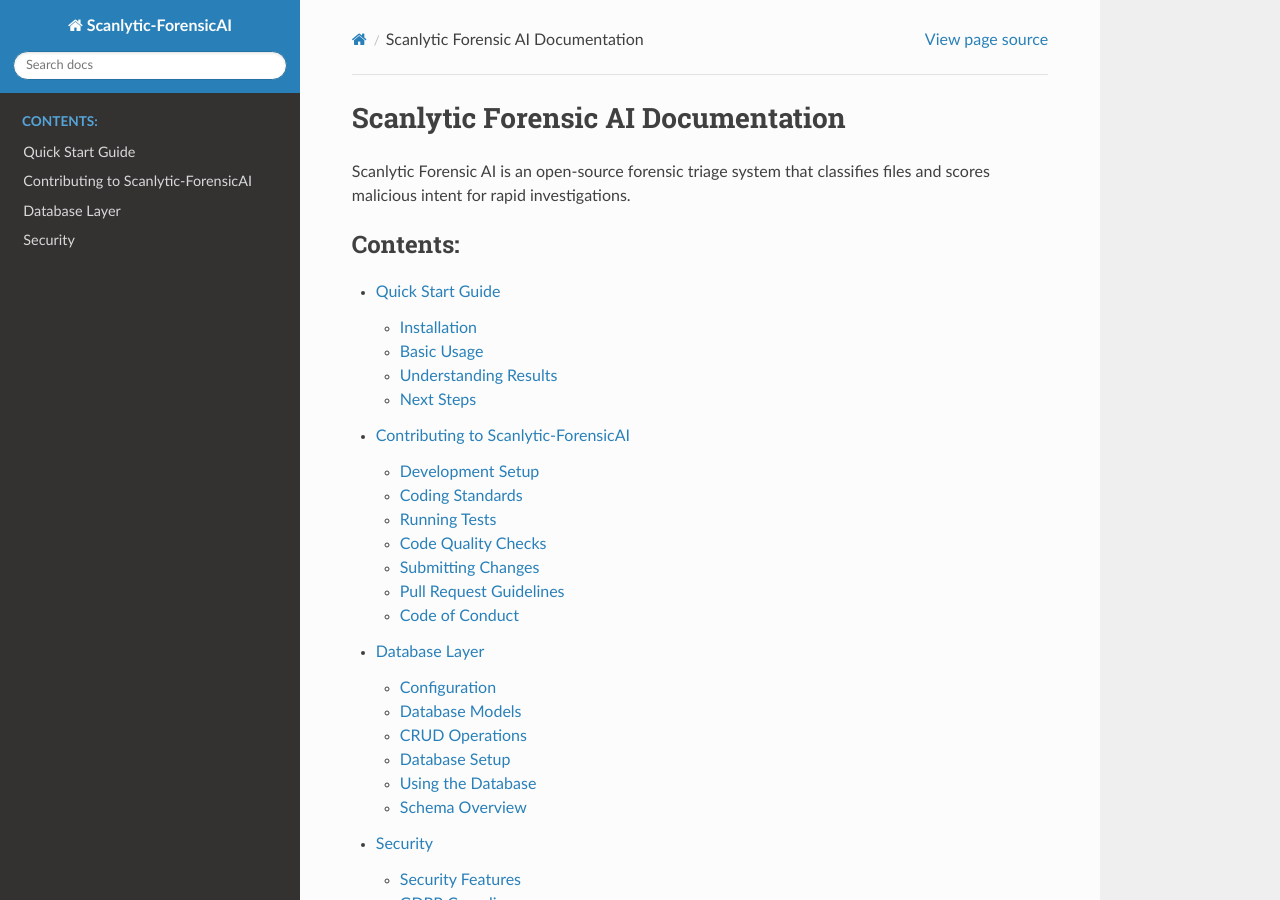
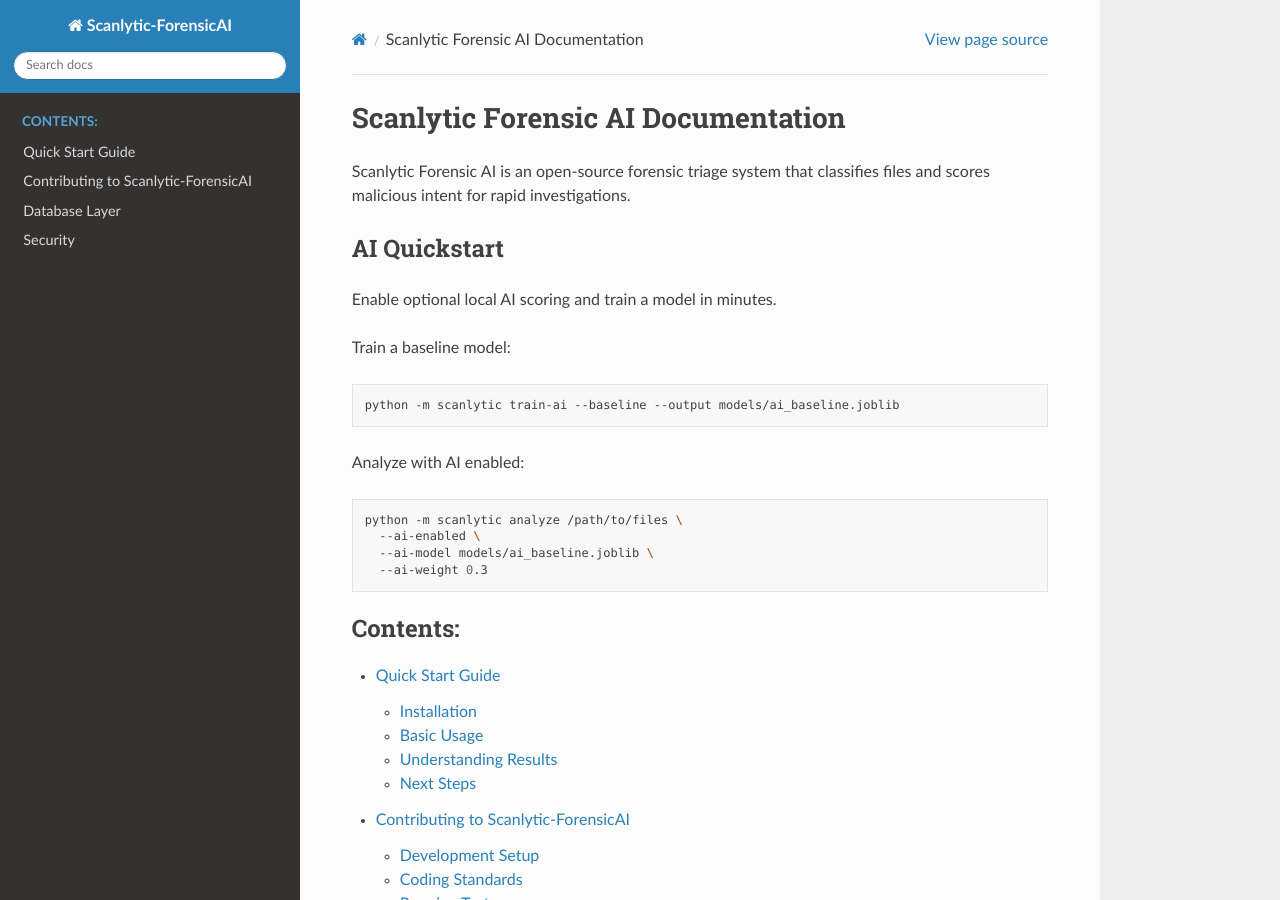
Before and after one commit to rohteemie/Scanlytic-Forensic-AI, a Sphinx documentation site: the page built from docs/index.rst, in a window 1280 px wide and 900 px high. Built offline with Sphinx 7.4.7 and the Read the Docs theme 3.1.0, drawn with Linux system fonts in a browser that asks for light colours; pages that are not in the unit, such as notebooks, are missing from menus.

Commit message:
feat: add opt-in AI scoring and training

```diff
--- a/docs/index.rst
+++ b/docs/index.rst
@@ -3,6 +3,26 @@ Scanlytic Forensic AI Documentation
 
 Scanlytic Forensic AI is an open-source forensic triage system that classifies
 files and scores malicious intent for rapid investigations.
+
+AI Quickstart
+-------------
+
+Enable optional local AI scoring and train a model in minutes.
+
+Train a baseline model:
+
+.. code-block:: bash
+
+   python -m scanlytic train-ai --baseline --output models/ai_baseline.joblib
+
+Analyze with AI enabled:
+
+.. code-block:: bash
+
+   python -m scanlytic analyze /path/to/files \
+     --ai-enabled \
+     --ai-model models/ai_baseline.joblib \
+     --ai-weight 0.3
 
 .. toctree::
    :maxdepth: 2
```
Also changed, not shown: site/index.html (+6 -6 lines).
